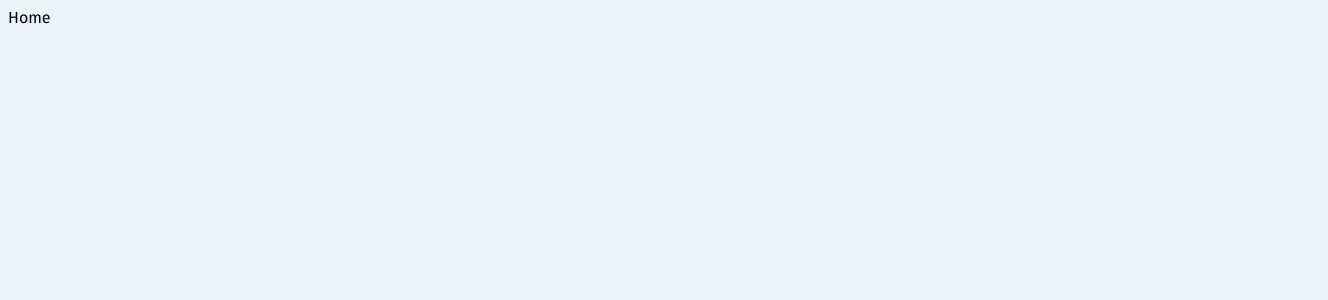
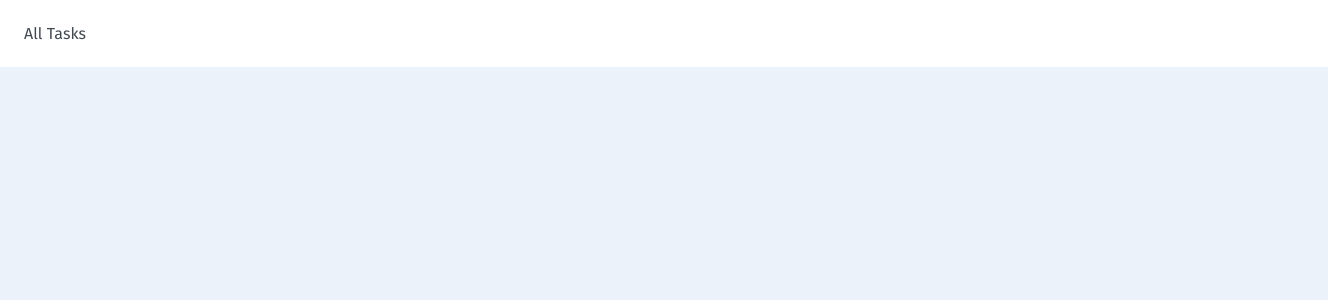
Before and after one commit to Eorime/Task-Manager, a React (Vite) app in the folder task-manager-front/: page / in a window 1280 px wide. Shown: the top 300 px of the page, 1328 px wide, since content can reach past the window. Built offline with nearby package versions, Linux system fonts and the light colour scheme.

Commit message:
Start working on navigation

```diff
--- /dev/null
+++ b/task-manager-front/src/components/common/navigation/Navigation.jsx
@@ -0,0 +1,14 @@
+import React from "react";
+import { Container, NavText, StyledLink } from "./styles";
+
+const Navigation = () => {
+	return (
+		<Container>
+			<StyledLink>
+				<NavText>All Tasks</NavText>
+			</StyledLink>
+		</Container>
+	);
+};
+
+export default Navigation;
--- /dev/null
+++ b/task-manager-front/src/components/common/navigation/styles.js
@@ -0,0 +1,24 @@
+import styled from "styled-components";
+import { Link } from "react-router-dom";
+
+export const Container = styled.div`
+	width: 100%;
+	background-color: #ffffff;
+	display: flex;
+	align-items: center;
+	padding: 1.5rem;
+`;
+
+export const StyledLink = styled(Link)`
+	color: inherit;
+	text-decoration: none;
+`;
+
+export const NavText = styled.span`
+	color: #434951;
+	transition: color 0.3s ease-in-out;
+
+	&: hover {
+		color: #000;
+	}
+`;
--- a/task-manager-front/src/index.css
+++ b/task-manager-front/src/index.css
@@ -12,4 +12,6 @@
 body {
 	background-color: #ecf2f9;
 	font-family: "Firago";
+	padding: 0;
+	margin: 0;
 }
--- a/task-manager-front/src/pages/homePage/Home.jsx
+++ b/task-manager-front/src/pages/homePage/Home.jsx
@@ -1,7 +1,12 @@
+import Navigation from "../../components/common/navigation/Navigation";
 import { Container } from "./styles";
 
 const Home = () => {
-	return <Container>Home</Container>;
+	return (
+		<Container>
+			<Navigation />
+		</Container>
+	);
 };
 
 export default Home;
```
